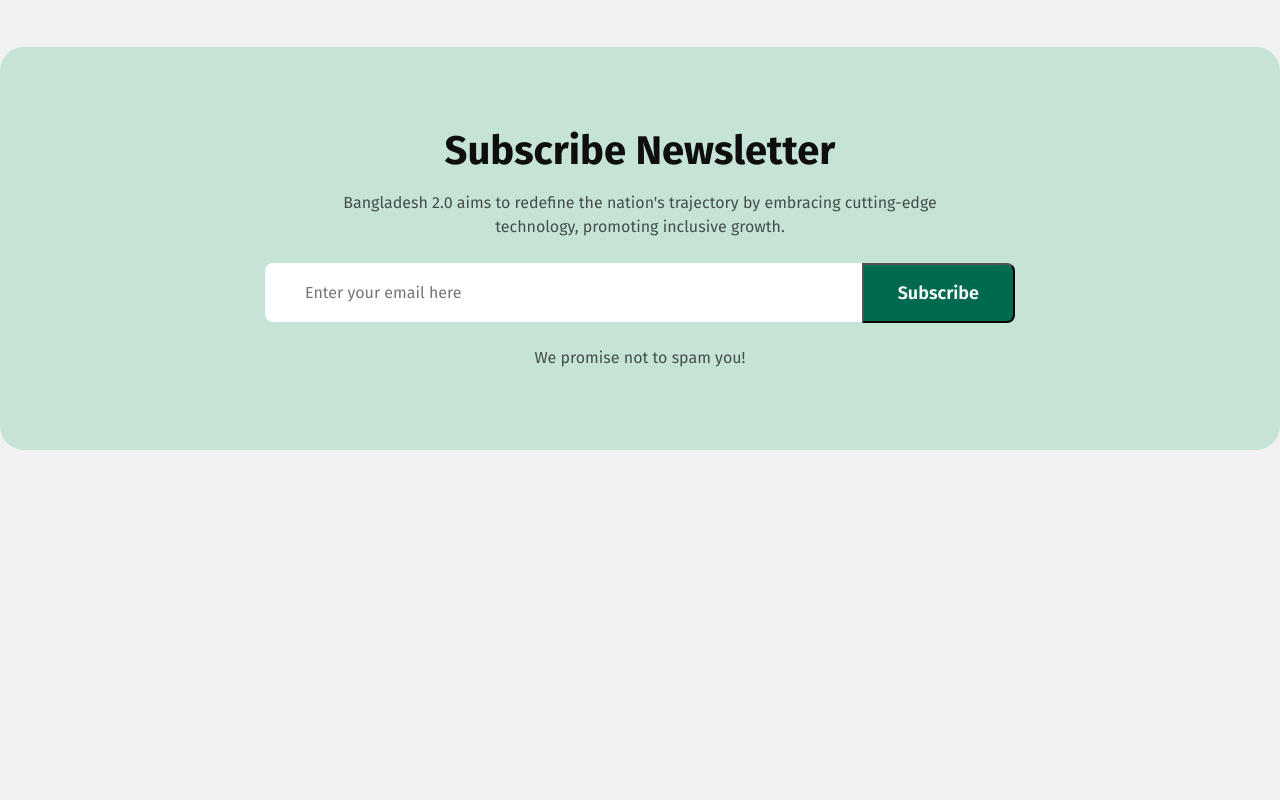
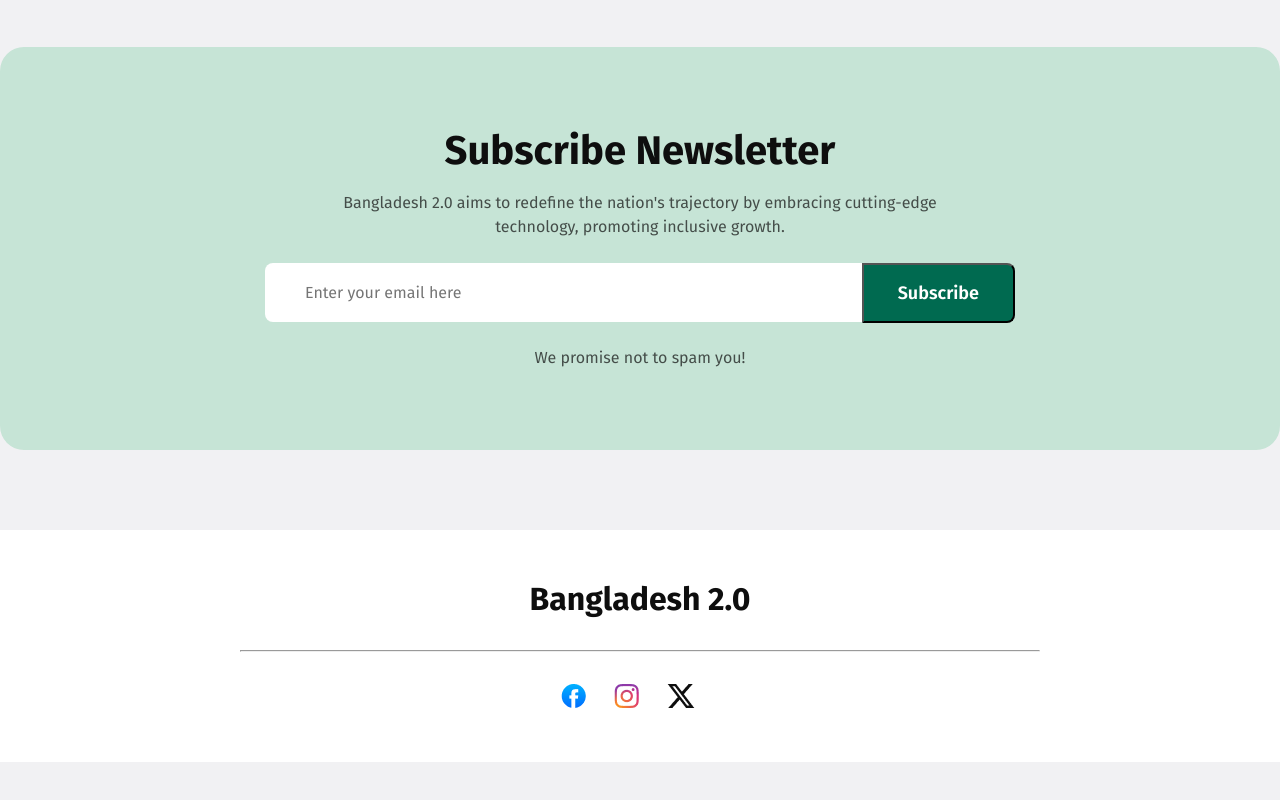
Before and after one commit to Captain-Kanak/PH-Assignment-1, a plain HTML site: page index.html in a window 1280 px wide. Shown: the part 4131-4931 px from the top of the page. After the commit the page ends 4893 px from the top, so only its background shows below. Drawn offline with Linux system fonts and the light colour scheme.

Commit message:
footer complete

```diff
--- a/index.html
+++ b/index.html
@@ -179,7 +179,15 @@
             <p>We promise not to spam you!</p>
         </section>
     </main>
-    <footer></footer>
+    <footer>
+        <h2>Bangladesh 2.0</h2>
+        <hr>
+        <div class="footer-social">
+            <img src="assets/facebook.png" alt="">
+            <img src="assets/instagram.png" alt="">
+            <img src="assets/x.png" alt="">
+        </div>
+    </footer>
 </body>
 
 </html>
--- a/styles/style.css
+++ b/styles/style.css
@@ -378,5 +378,21 @@
 
 /* Footer Styles */
 footer {
-  height: 500px;
+  margin-top: 80px;
+  text-align: center;
+  background-color: #ffffff;
+  padding: 50px 240px;
 }
+footer h2 {
+  font-size: 32px;
+  font-weight: 700;
+  color: #0e0e0e;
+  margin-bottom: 32px;
+}
+footer div {
+  margin-top: 32px;
+}
+footer div img {
+  margin-right: 24px;
+  cursor: pointer;
+}
```
